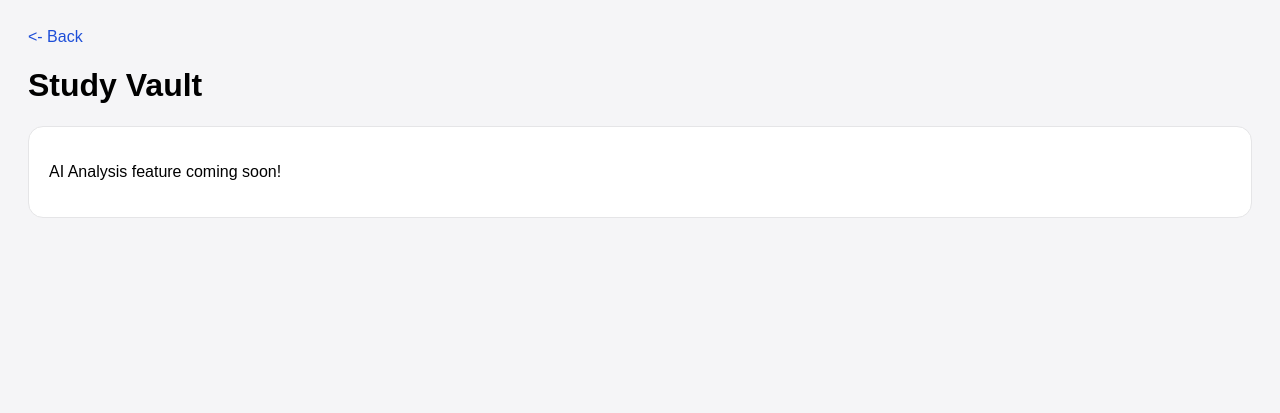
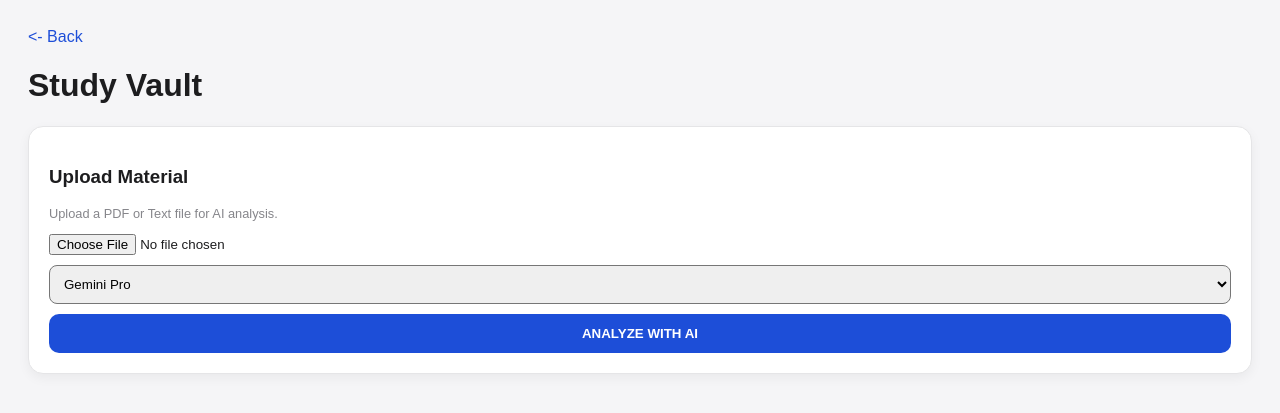
Before and after one commit to naimameherin669-prog/Clarity-, a Flask app: page /vault in a window 1280 px wide. Shown: the top 413 px of the page. Run offline with Flask 3, Linux system fonts and the light colour scheme; the visitor is signed in with stand-in values (Sample User, id 1).

Commit message:
Update vault.html

```diff
--- a/templates/vault.html
+++ b/templates/vault.html
@@ -1,12 +1,26 @@
 <!DOCTYPE html>
 <html>
 <head><meta name="viewport" content="width=device-width, initial-scale=1.0">
-<style>body{background:#f5f5f7;font-family:sans-serif;padding:20px;}</style></head>
+<style>
+    body { background: #f5f5f7; color: #1d1d1f; font-family: sans-serif; padding: 20px; }
+    .card { background: white; border-radius: 15px; padding: 20px; box-shadow: 0 4px 12px rgba(0,0,0,0.05); border: 1px solid #e5e5e7; }
+    button { width: 100%; padding: 12px; background: #1d4ed8; color: white; border: none; border-radius: 10px; font-weight: bold; margin-top: 10px; }
+</style></head>
 <body>
     <a href="/" style="text-decoration:none;color:#1d4ed8;"><- Back</a>
     <h1>Study Vault</h1>
-    <div style="background:white;padding:20px;border-radius:15px;border:1px solid #e5e5e7;">
-        <p>AI Analysis feature coming soon!</p>
+    <div class="card">
+        <h3>Upload Material</h3>
+        <p style="font-size:0.8rem; color:#86868b;">Upload a PDF or Text file for AI analysis.</p>
+        <form action="/analyze" method="POST" enctype="multipart/form-data">
+            <input type="file" name="file" required>
+            <select name="engine" style="width:100%; padding:10px; margin-top:10px; border-radius:8px;">
+                <option value="Gemini">Gemini Pro</option>
+                <option value="Perplexity">Perplexity (Web Search)</option>
+                <option value="Gauth">Gauth AI (Math)</option>
+            </select>
+            <button type="submit">ANALYZE WITH AI</button>
+        </form>
     </div>
 </body>
 </html>
```
